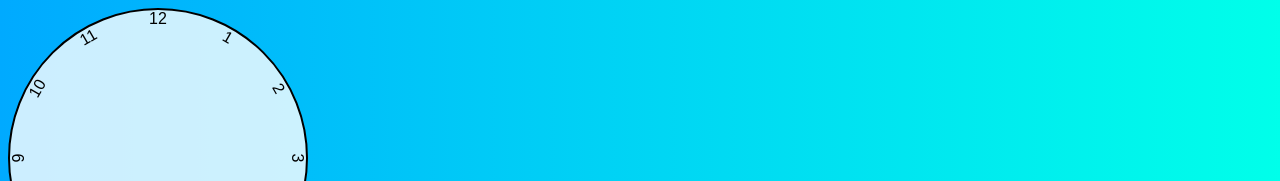
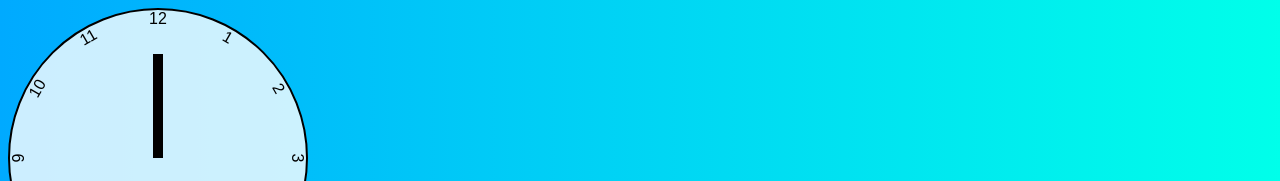
Before and after one commit to KrzysiekPolowiec/timerek, a plain HTML site: page index.html in a window 1280 px wide. Shown: the top 181 px of the page. Drawn offline with Linux system fonts and the light colour scheme.

Commit message:
Update style.css

```diff
--- a/style.css
+++ b/style.css
@@ -35,3 +35,14 @@ body{
 .clock .number10 { --rotation: 300deg}
 .clock .number11 { --rotation: 330deg}
 .clock .number12 { --rotation: 360deg}
+
+.clock .hour {
+     --rotation: 0;
+    position:absolute;
+    bottom: 50%;
+    left: 50%;
+    width:10px;
+    height: 35%;
+    background-color: black;
+    transform: translateX(-50%) rotate(calc(var(--rotation)*1deg));
+}
```
